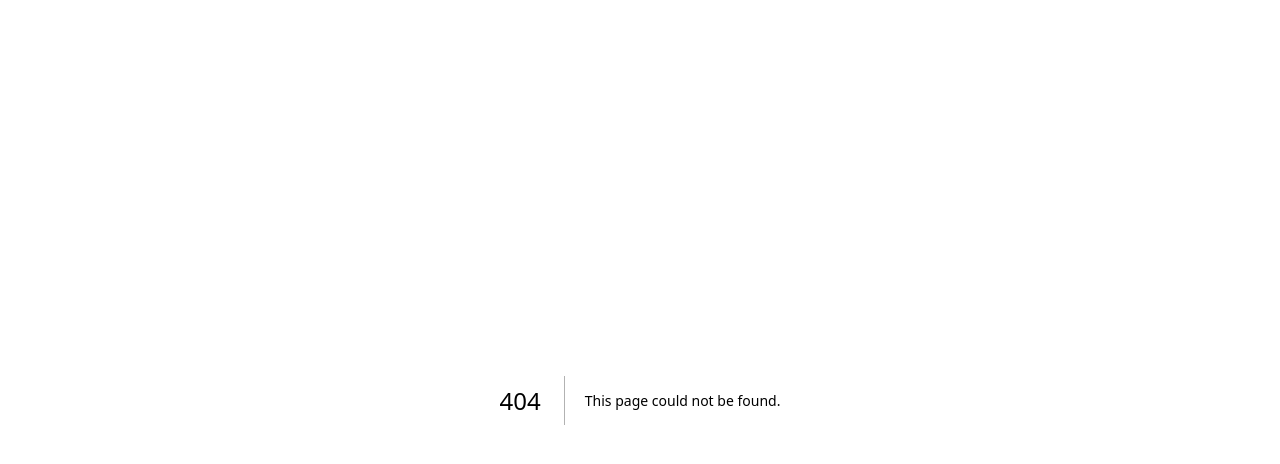
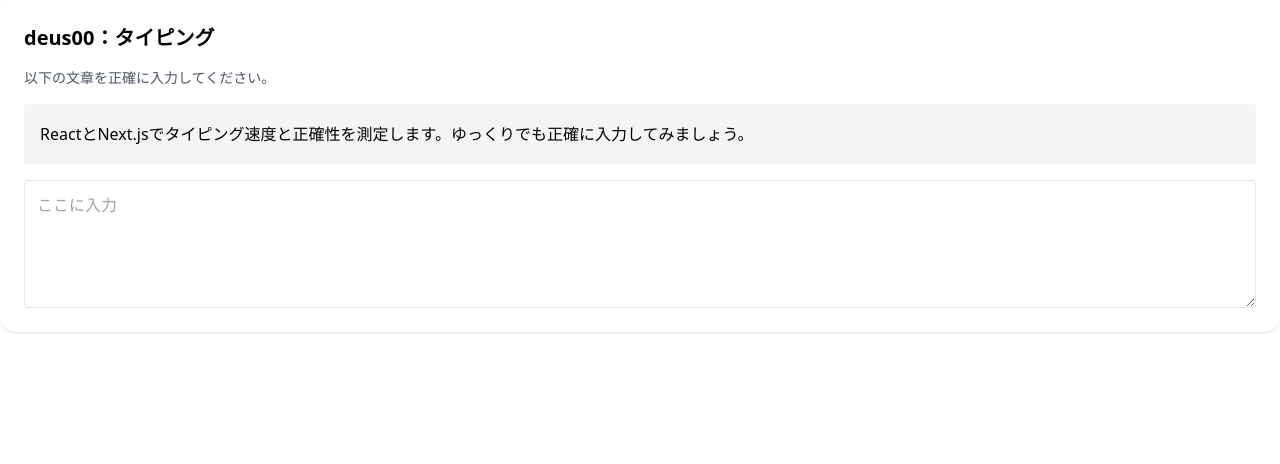
Before and after one commit to ktakimoto2507/seizensetup, a Next.js app: page /apps/deus00 in a window 1280 px wide. Before the commit this address had no page. Shown: the top 464 px of the page. Built offline with nearby package versions, Linux system fonts and the light colour scheme.

Commit message:
restore(apps): reintroduce ex00/deus00/machina00 (isolated)

```diff
--- /dev/null
+++ b/src/app/apps/deus00/page.tsx
@@ -0,0 +1,70 @@
+'use client';
+import { useEffect, useRef, useState } from 'react';
+import type { TestResult } from '@/lib/types';
+import { storage } from '@/lib/storage';
+
+const SAMPLE =
+  'ReactとNext.jsでタイピング速度と正確性を測定します。ゆっくりでも正確に入力してみましょう。';
+
+export default function Deus00Page() {
+  const startedAt = useRef<Date | null>(null);
+  const [target] = useState(SAMPLE);
+  const [input, setInput] = useState('');
+  const [done, setDone] = useState(false);
+  const [metrics, setMetrics] = useState<{ wpm: number; accuracy: number } | null>(null);
+
+  useEffect(() => {
+    if (input.length === 1 && !startedAt.current) startedAt.current = new Date();
+
+    if (!done && input === target) {
+      setDone(true);
+      const finished = new Date();
+      const start = startedAt.current ?? finished;
+      const ms = finished.getTime() - start.getTime();
+      const minutes = Math.max(ms / 60000, 1 / 60);
+      const words = target.length / 5;
+      const wpm = Math.round(words / minutes);
+
+      let correct = 0;
+      for (let i = 0; i < target.length; i++) if (target[i] === input[i]) correct++;
+      const acc = Math.round((correct / target.length) * 100);
+
+      setMetrics({ wpm, accuracy: acc });
+
+      const result: TestResult = {
+        id: 'deus00',
+        startedAt: start.toISOString(),
+        finishedAt: finished.toISOString(),
+        score: Math.round((wpm / 80) * 60 + (acc / 100) * 40),
+        detail: { wpm, accuracy: acc, length: target.length },
+      };
+      const history = storage.loadJSON<TestResult[]>('ss_results') || [];
+      history.push(result);
+      storage.saveJSON('ss_results', history);
+    }
+  }, [input, target, done]);
+
+  return (
+    <main className="rounded-2xl bg-white p-6 shadow grid gap-4">
+      <h1 className="text-xl font-bold">deus00：タイピング</h1>
+      <p className="text-sm text-gray-600">以下の文章を正確に入力してください。</p>
+      <div className="rounded bg-gray-100 p-4 leading-7">{target}</div>
+      <textarea
+        className="min-h-32 w-full rounded border p-3"
+        value={input}
+        onChange={(e) => setInput(e.target.value)}
+        placeholder="ここに入力"
+      />
+      {metrics && (
+        <div className="rounded border p-4">
+          <p>WPM（概算）: <b>{metrics.wpm}</b></p>
+          <p>正確性: <b>{metrics.accuracy}%</b></p>
+          <div className="mt-2 flex gap-3">
+            <a className="btn-ghost" href="/home">ホームへ戻る</a>
+            <button className="btn-primary" onClick={() => location.reload()}>もう一度</button>
+          </div>
+        </div>
+      )}
+    </main>
+  );
+}
--- /dev/null
+++ b/src/app/apps/machina00/page.tsx
@@ -0,0 +1,75 @@
+'use client';
+import { useEffect, useMemo, useRef, useState } from 'react';
+import type { TestResult } from '@/lib/types';
+import { storage } from '@/lib/storage';
+
+function rand(min: number, max: number) {
+  return Math.floor(Math.random() * (max - min + 1)) + min;
+}
+
+export default function Machina00Page() {
+  const startedAt = useRef(new Date());
+  const [size] = useState({ w: 320, h: 200 });
+  const target = useMemo(() => ({ x: rand(20, 300), y: rand(20, 180) }), []);
+  const [click, setClick] = useState<{ x: number; y: number } | null>(null);
+  const [score, setScore] = useState<number | null>(null);
+
+  useEffect(() => {
+    if (!click) return;
+    const dx = target.x - click.x;
+    const dy = target.y - click.y;
+    const dist = Math.sqrt(dx * dx + dy * dy);
+    const s = Math.max(0, Math.round(100 - dist)); // 近いほど高得点
+    setScore(s);
+
+    const result: TestResult = {
+      id: 'machina00',
+      startedAt: startedAt.current.toISOString(),
+      finishedAt: new Date().toISOString(),
+      score: s,
+      detail: { target, click, dist: Math.round(dist) },
+    };
+    const history = storage.loadJSON<TestResult[]>('ss_results') || [];
+    history.push(result);
+    storage.saveJSON('ss_results', history);
+  }, [click, target]);
+
+  return (
+    <main className="rounded-2xl bg-white p-6 shadow grid gap-4">
+      <h1 className="text-xl font-bold">machina00：座標あてゲーム</h1>
+      <p className="text-sm text-gray-600">グレーの枠内をクリックして、隠れた的の位置を当てよう。</p>
+
+      <div
+        className="relative rounded border bg-gray-50"
+        style={{ width: size.w, height: size.h }}
+        onClick={(e) => {
+          const rect = (e.target as HTMLDivElement).getBoundingClientRect();
+          const x = Math.round(e.clientX - rect.left);
+          const y = Math.round(e.clientY - rect.top);
+          setClick({ x, y });
+        }}
+      >
+        {/* クリック位置 */}
+        {click && (
+          <div
+            className="absolute -translate-x-1/2 -translate-y-1/2 rounded-full border-2"
+            style={{ left: click.x, top: click.y, width: 10, height: 10 }}
+            title={`あなた: (${click.x}, ${click.y})`}
+          />
+        )}
+      </div>
+
+      {score !== null && (
+        <div className="rounded border p-4">
+          <p>
+            結果：<b>{score}</b> 点（的は <code>({target.x}, {target.y})</code>）
+          </p>
+          <div className="mt-2 flex gap-3">
+            <a className="btn-ghost" href="/home">ホームへ戻る</a>
+            <button className="btn-primary" onClick={() => location.reload()}>もう一度</button>
+          </div>
+        </div>
+      )}
+    </main>
+  );
+}
```
Also changed, not shown: src/app/apps/ex00/page.tsx (added).
